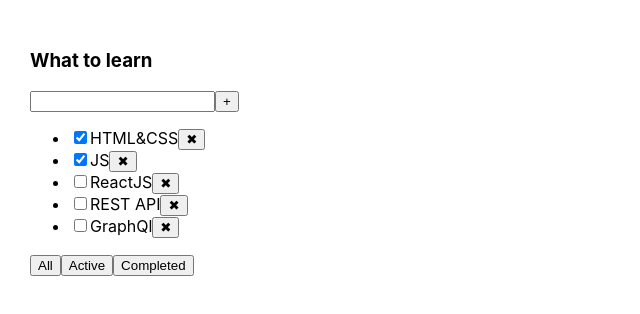
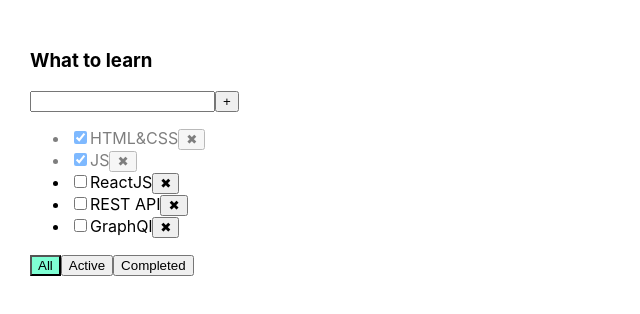
Before and after one commit to Alexander-Gladkikh/TaskTrek, a React (Create React App) app: page / in a window 1280 px wide. Shown: the top 314 px of the page, without its empty margins (0-640 px from the left). Built offline with nearby package versions, Linux system fonts and the light colour scheme.

Commit message:
added condition addTaskHandler and state error added styles

```diff
--- a/src/App.css
+++ b/src/App.css
@@ -6,3 +6,19 @@
 .App > div {
   margin-right: 50px;
 }
+
+.error {
+  border: red 1px solid;
+}
+
+.error-message {
+  color: red;
+}
+
+.active-filter {
+  background-color: aquamarine;
+}
+
+.is-done {
+  opacity: 0.5;
+}
--- a/src/App.tsx
+++ b/src/App.tsx
@@ -9,11 +9,11 @@
 
     let [tasks, setTasks] = useState(
         [
-            { id: v1(), title: "HTML&CSS", isDone: true },
-            { id: v1(), title: "JS", isDone: true },
-            { id: v1(), title: "ReactJS", isDone: false },
-            { id: v1(), title: "REST API", isDone: false },
-            { id: v1(), title: "GraphQl", isDone: false }
+            {id: v1(), title: "HTML&CSS", isDone: true},
+            {id: v1(), title: "JS", isDone: true},
+            {id: v1(), title: "ReactJS", isDone: false},
+            {id: v1(), title: "REST API", isDone: false},
+            {id: v1(), title: "GraphQl", isDone: false}
         ]
     )
 
@@ -24,6 +24,15 @@
     const addTask = (taskTitle: string) => {
             let newTask = {id: v1(), title: taskTitle, isDone: false}
             setTasks([newTask, ...tasks])
+        }
+
+
+    const changeTaskStatus = (taskId: string, newStatus: boolean) => {
+        let task = tasks.find(task => task.id === taskId)
+        if (task) {
+            task.isDone = newStatus
+            setTasks([...tasks])
+        }
     }
 
     let [filter, setFilter] = useState<FilterValueType>('all')
@@ -50,6 +59,8 @@
                 removeTask={removeTask}
                 changeFilter={changeFilter}
                 addTask={addTask}
+                changeTaskStatus={changeTaskStatus}
+                filter={filter}
             />
         </div>
     );
--- a/src/TodoList.tsx
+++ b/src/TodoList.tsx
@@ -1,5 +1,6 @@
 import React, {ChangeEvent, KeyboardEvent, useState} from 'react'
-import {FilterValueType} from "./App";
+import {FilterValueType} from './App'
+
 
 type TaskPropsType = {
     id: string
@@ -9,28 +10,35 @@
 type PropsType = {
     title: string
     task: TaskPropsType[]
+    filter: FilterValueType
     removeTask: (taskId: string) => void
     changeFilter: (value: FilterValueType) => void
     addTask: (taskTitle: string) => void
+    changeTaskStatus: (taskId: string, newStatus: boolean) => void
 }
 
 export function TodoList(props: PropsType) {
 
     let [title, setTitle] = useState<string>('')
+    let [error, setError] = useState<string | null>(null)
+
 
     const addTaskHandler = () => {
-        props.addTask(title)
-        setTitle('')
-    }
-
-    const removeTaskHandler = (taskId: string) => {
-        props.removeTask(taskId)
+        if(title.trim() !== ''){
+            props.addTask(title.trim())
+            setTitle('')
+        }
+        else {
+            setError('Title is required')
+        }
     }
 
     const onChangeHandler = (e:ChangeEvent<HTMLInputElement>) => {
         setTitle(e.currentTarget.value)
+
     }
     const onKeyPressHandler = (event:KeyboardEvent<HTMLInputElement>) => {
+        setError(null)
         if (event.key === 'Enter') {
             addTaskHandler()
         }
@@ -45,26 +53,45 @@
             <h3>{props.title}</h3>
             <div>
                 <input
+                    className={error ? 'error' : ''}
                     value={title}
                     onChange={onChangeHandler}
                     onKeyPress={onKeyPressHandler}
                 />
                 <button onClick={addTaskHandler}>+</button>
+                {error && <div className='error-message'>{error}</div>}
             </div>
             <ul>
                 {props.task.map((task) => {
+                    const removeTaskHandler = () => props.removeTask(task.id)
+                    const changeTaskStatus = (e:ChangeEvent<HTMLInputElement>) => {
+                        let newStatusValue = e.currentTarget.checked
+                        props.changeTaskStatus(task.id, newStatusValue)
+                    }
                     return (
-                        <li key={task.id}><input type="checkbox" checked={task.isDone}/>
+                        <li className={task.isDone ? 'is-done' : ''}
+                            key={task.id}>
+                            <input
+                                type="checkbox"
+                                checked={task.isDone}
+                                onChange={changeTaskStatus}
+                            />
                             <span>{task.title}</span>
-                            <button onClick={() => removeTaskHandler(task.id)}>✖</button>
+                            <button onClick={removeTaskHandler}>✖</button>
                         </li>
                     )
                 })}
             </ul>
             <div>
-                <button onClick={onAllClickHandler}>All</button>
-                <button onClick={onActiveClickHandler}>Active</button>
-                <button onClick={onCompletedClickHandler}>Completed</button>
+                <button
+                    className={props.filter === 'all' ? 'active-filter' : ''}
+                    onClick={onAllClickHandler }>All</button>
+                <button
+                    className={props.filter === 'active' ? 'active-filter' : ''}
+                    onClick={onActiveClickHandler}>Active</button>
+                <button
+                    className={props.filter === 'completed' ? 'active-filter' : ''}
+                    onClick={onCompletedClickHandler}>Completed</button>
             </div>
         </div>
     )
```
Lines whose indentation alone changed are shown as unchanged.
